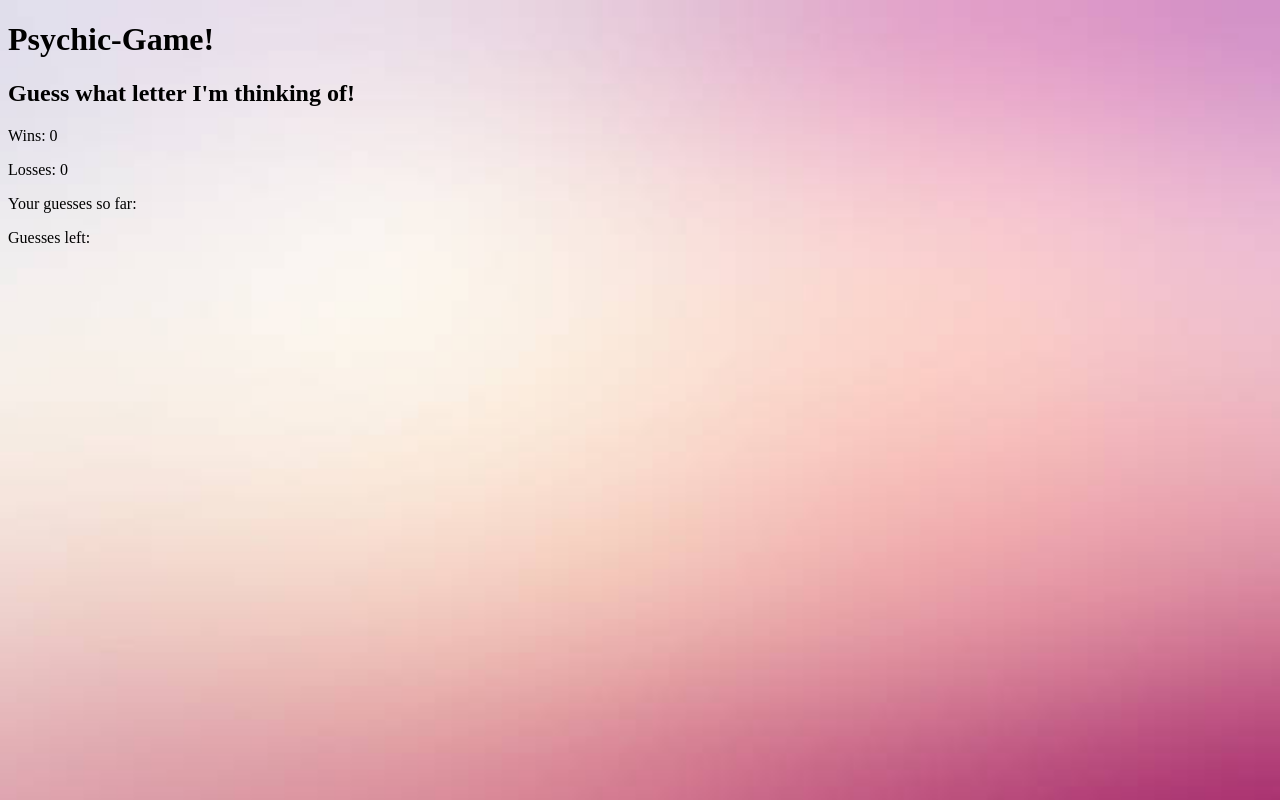
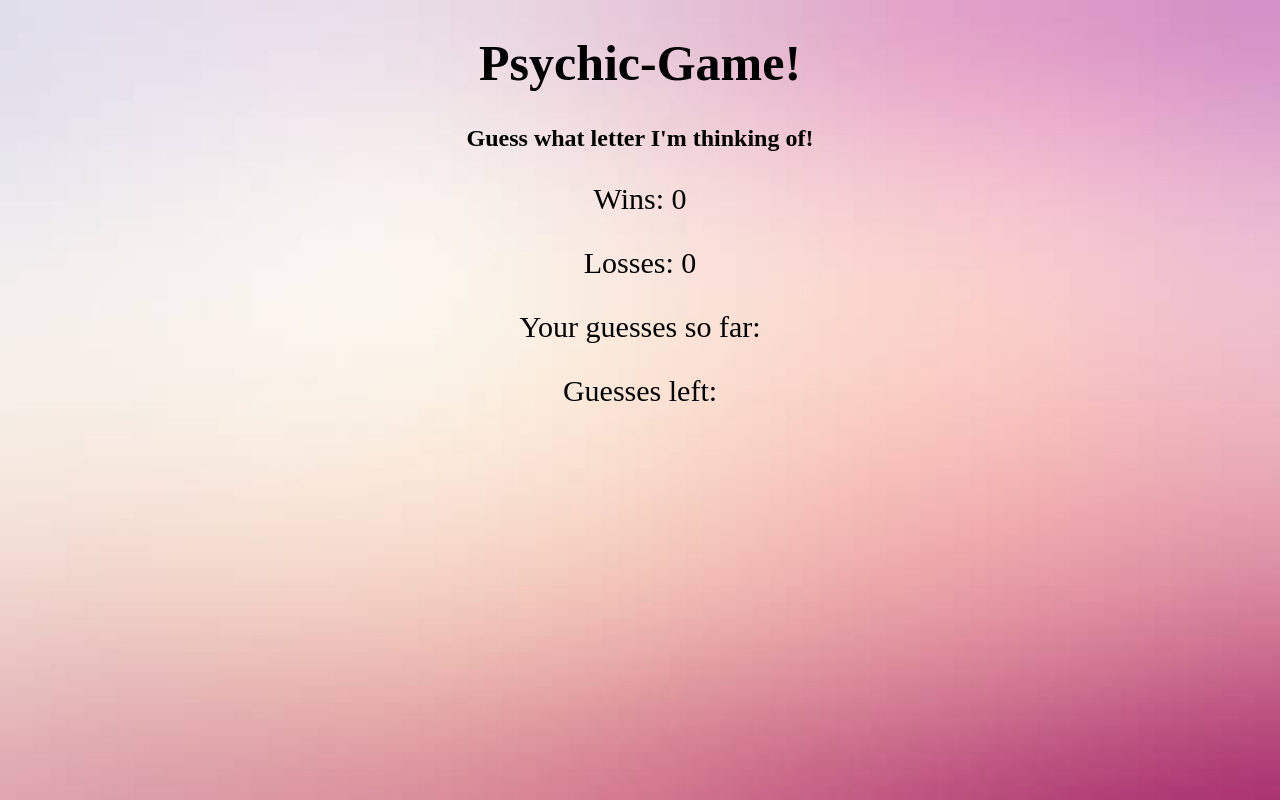
Before and after one commit to RachaelWhitefield/Psychic-Game, a plain HTML site: page index.html in a window 1280 px wide. Drawn offline with Linux system fonts and the light colour scheme.

Commit message:
css page

```diff
--- a/assets/css/style.css
+++ b/assets/css/style.css
@@ -2,3 +2,15 @@ body {
     background-image: url(../images/istockphoto-519828718-612x612.jpg);
     background-size: cover;
 }
+
+div {
+    text-align: center;
+}
+
+h1 {
+    font-size: 50px;
+}
+
+p {
+    font-size: 30px;
+}
```
